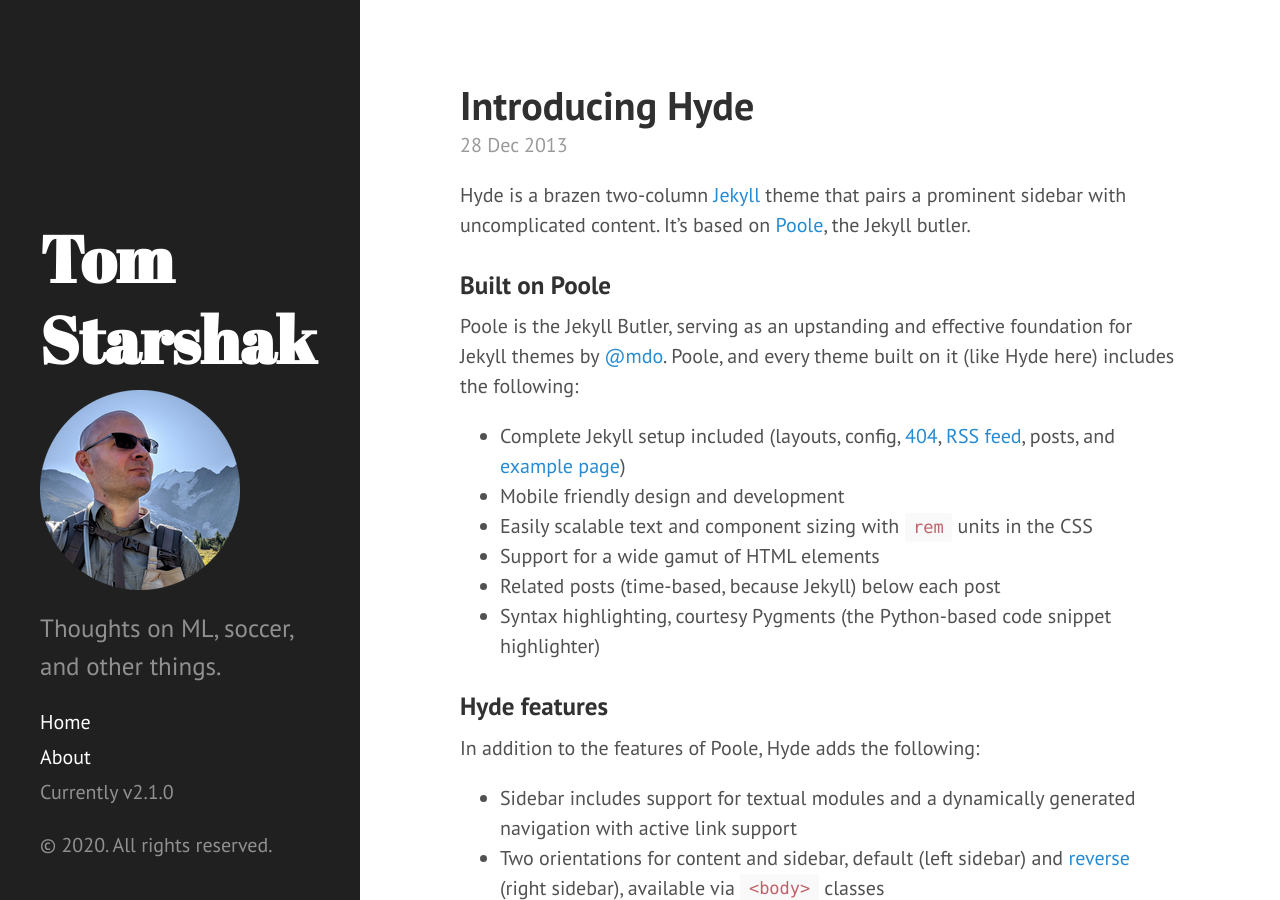
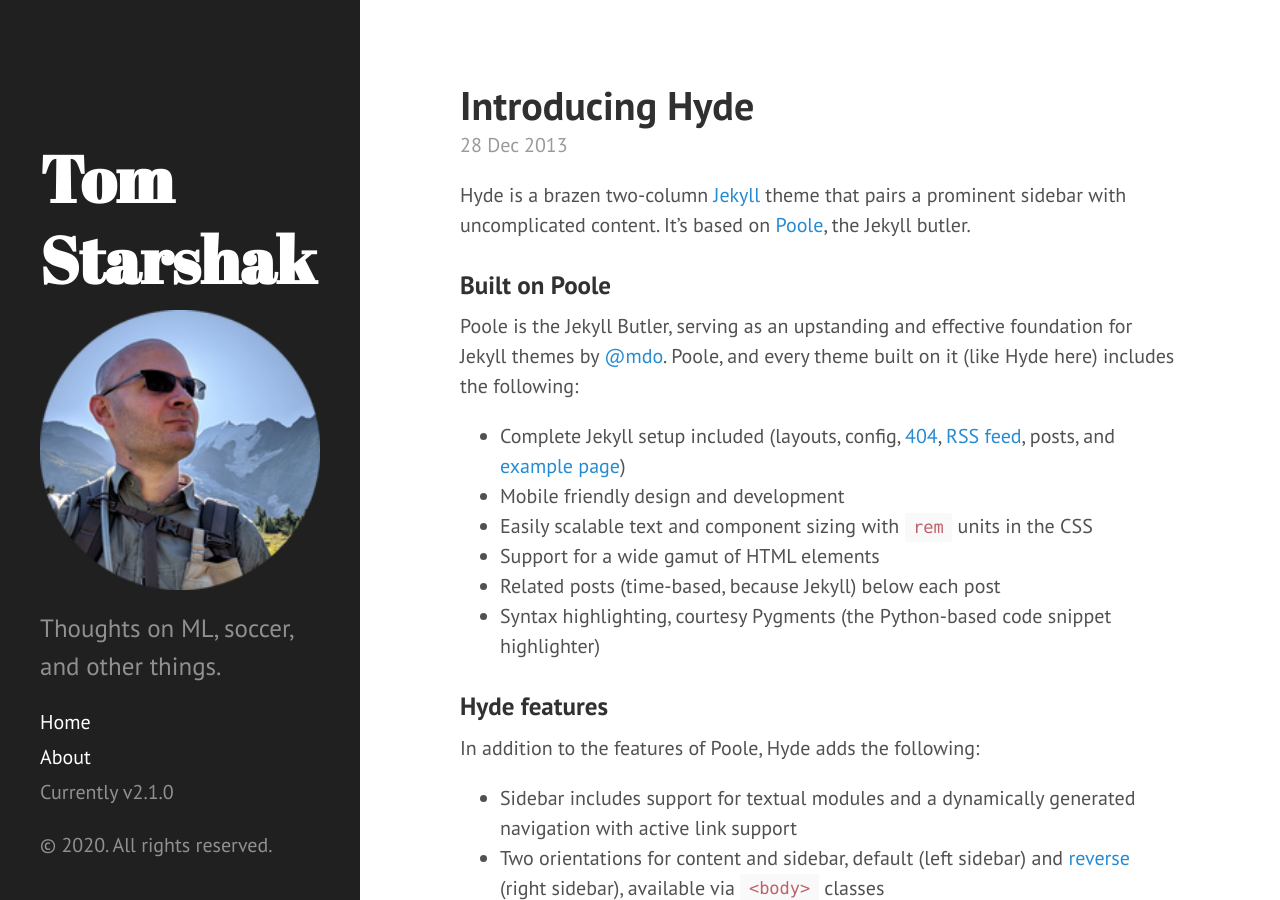
Before and after one commit to TomStarshak/TomStarshak.github.io, a Jekyll site: the page built from index.html, in a window 1280 px wide and 900 px high. Built offline with Jekyll 4.4.1, drawn with Linux system fonts in a browser that asks for light colours; the list of posts is cut into pages by our own code.

Commit message:
Update sidebar.html

```diff
--- a/_includes/sidebar.html
+++ b/_includes/sidebar.html
@@ -6,7 +6,7 @@
           {{ site.title }}
         </a>
       </h1>
-	  <img src='public\circle-cropped.png' alt = 'Selfie'>
+	  <img src='public\circle-cropped.png' alt = 'Selfie' width=100%>
       <p class="lead">{{ site.description }}</p>
     </div>
 
```
